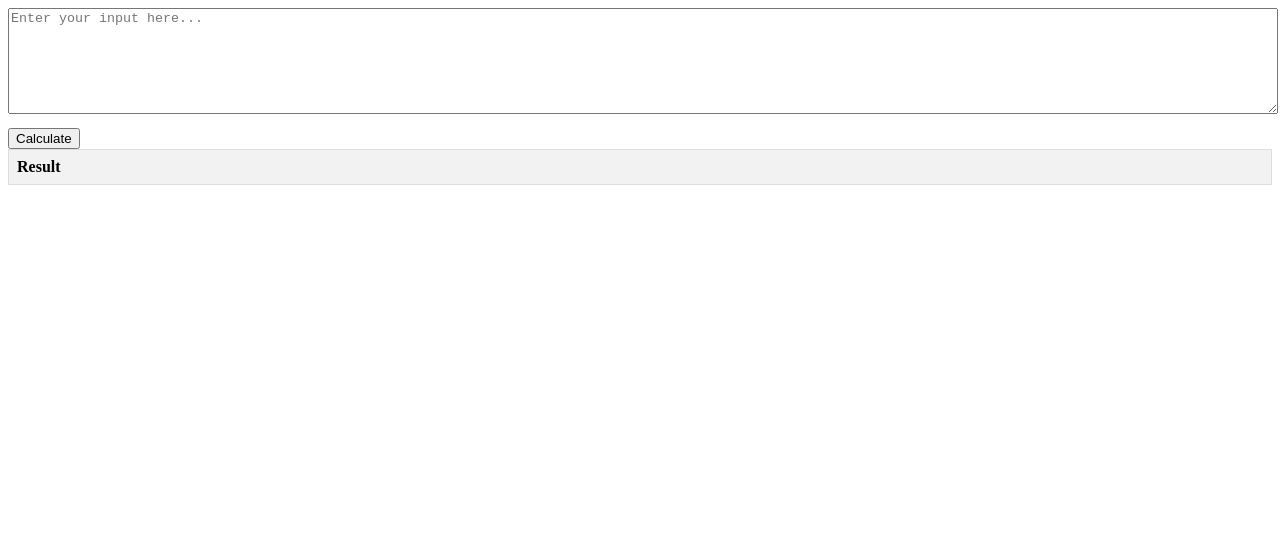
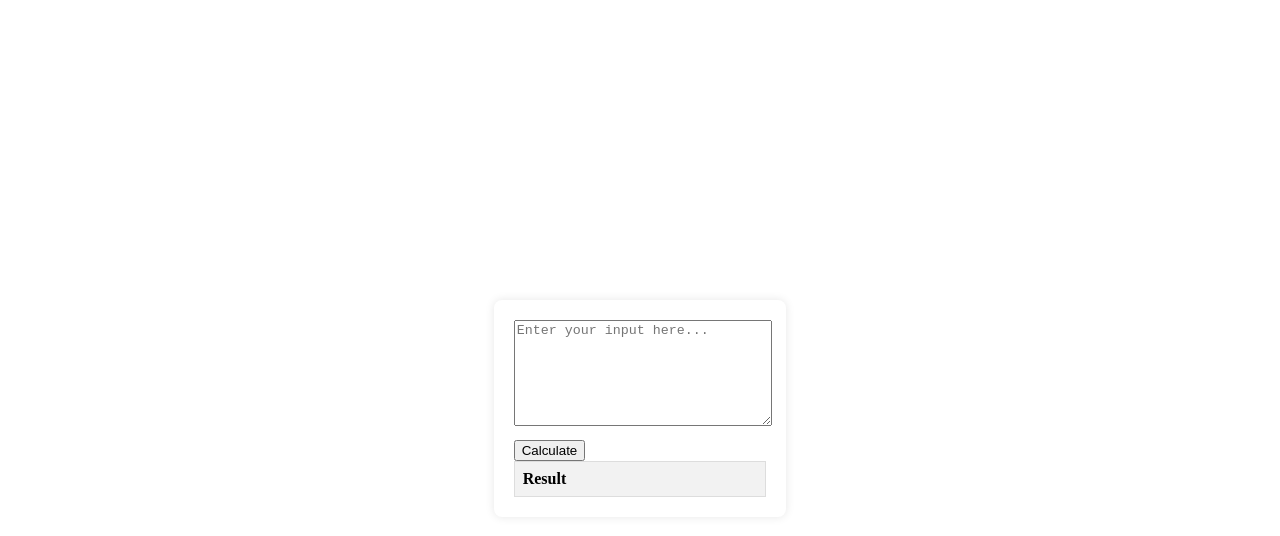
Before and after one commit to jklee-github/angular, an Angular app in the folder segment-translation/: page / in a window 1280 px wide. Shown: the top 536 px of the page. Built offline with nearby package versions, Linux system fonts and the light colour scheme.

Commit message:
css changes

```diff
--- a/segment-translation/src/app/home/home.component.scss
+++ b/segment-translation/src/app/home/home.component.scss
@@ -1,4 +1,11 @@
-#calculator {
+:host {
+  display: flex;
+  justify-content: center;
+  align-items: center;
+  height: 100vh;
+}
+
+.calculator {
   background-color: #fff;
   padding: 20px;
   border-radius: 8px;
```
